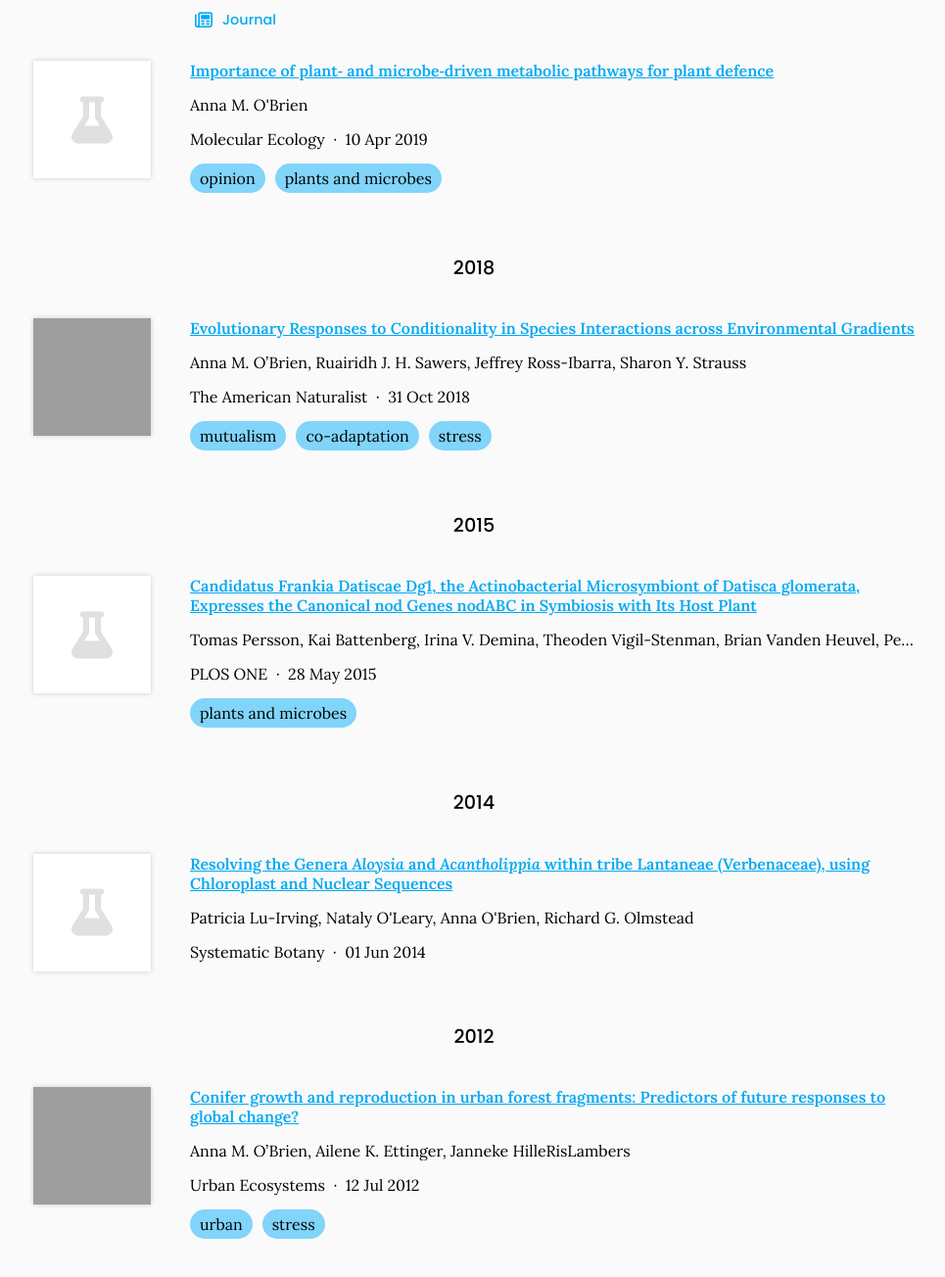
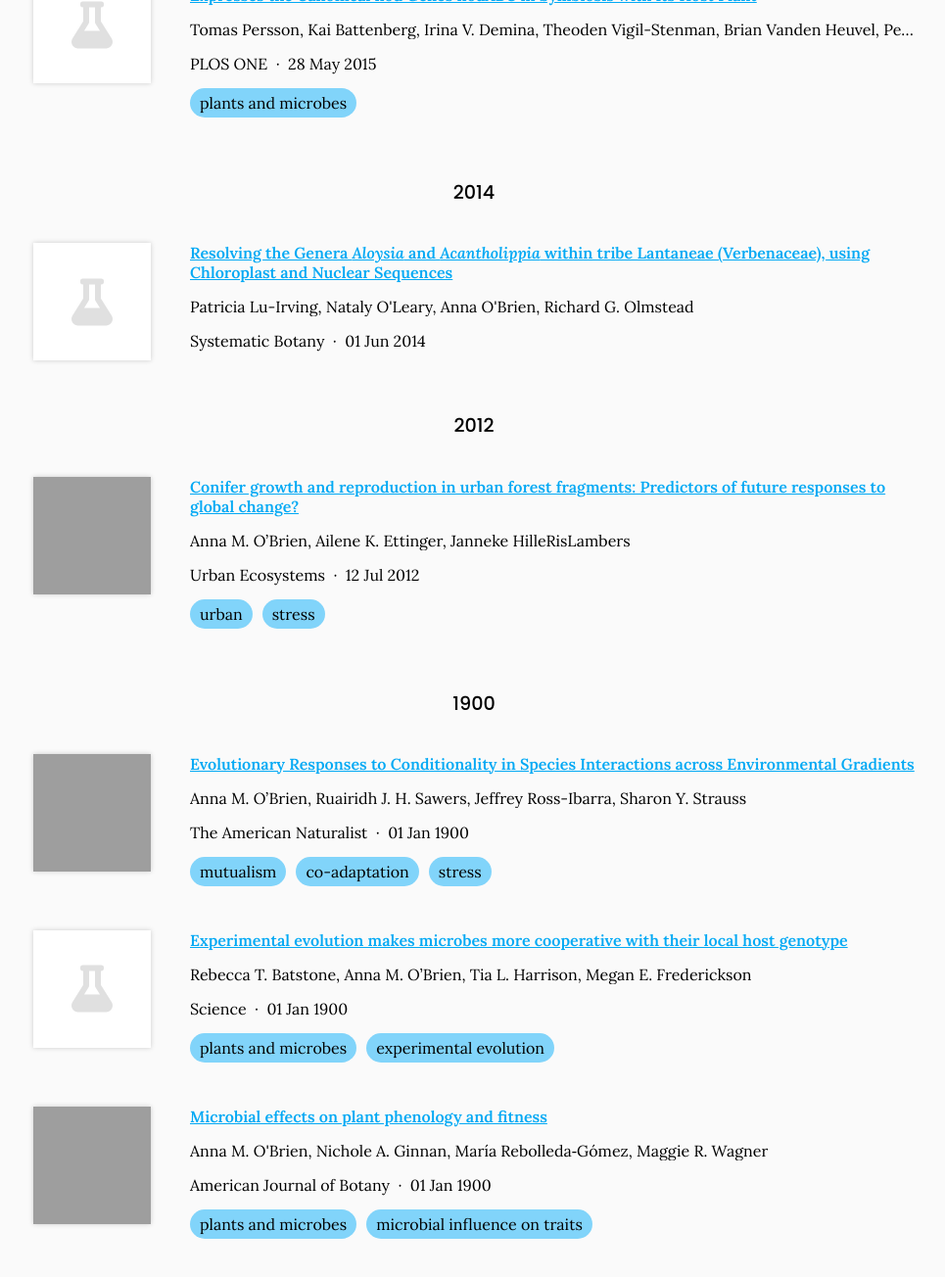
Before and after one commit to amob/amob.github.io, a Jekyll site: the page built from publications/index.md, in a window 1280 px wide and 1400 px high, scrolled down 3541 px, cut to the strip 0-1336 px from the top of the window. Shown: the top 1304 px of the strip at 98% size, without its empty margins (156-1121 px from the left). Built offline with Jekyll 4.4.1, drawn with Linux system fonts in a browser that asks for light colours; some of the changed text lies outside the part shown.

Commit message:
Generate citations

```diff
--- a/_data/citations.yaml
+++ b/_data/citations.yaml
@@ -65,7 +65,7 @@
   - "Mar\xEDa Rebolleda\u2010G\xF3mez"
   - Maggie R. Wagner
   publisher: American Journal of Botany
-  date: 2021-10-16
+  date: 1900-1-1
   link: https://doi.org/gnpvnb
   orcid: 0000-0002-8455-8620
   tags:
@@ -162,7 +162,7 @@
   - Tia L. Harrison
   - Megan E. Frederickson
   publisher: Science
-  date: '2020-10-23'
+  date: 1900-1-1
   link: https://doi.org/gpswf5
   orcid: 0000-0002-8455-8620
   tags:
@@ -257,7 +257,7 @@
   - Jeffrey Ross-Ibarra
   - Sharon Y. Strauss
   publisher: The American Naturalist
-  date: '2018-10-31'
+  date: 1900-1-1
   link: https://doi.org/gfqjnm
   orcid: 0000-0002-8455-8620
   image: https://amob.github.io/images/MtRainier cushion plants.jpg
```
